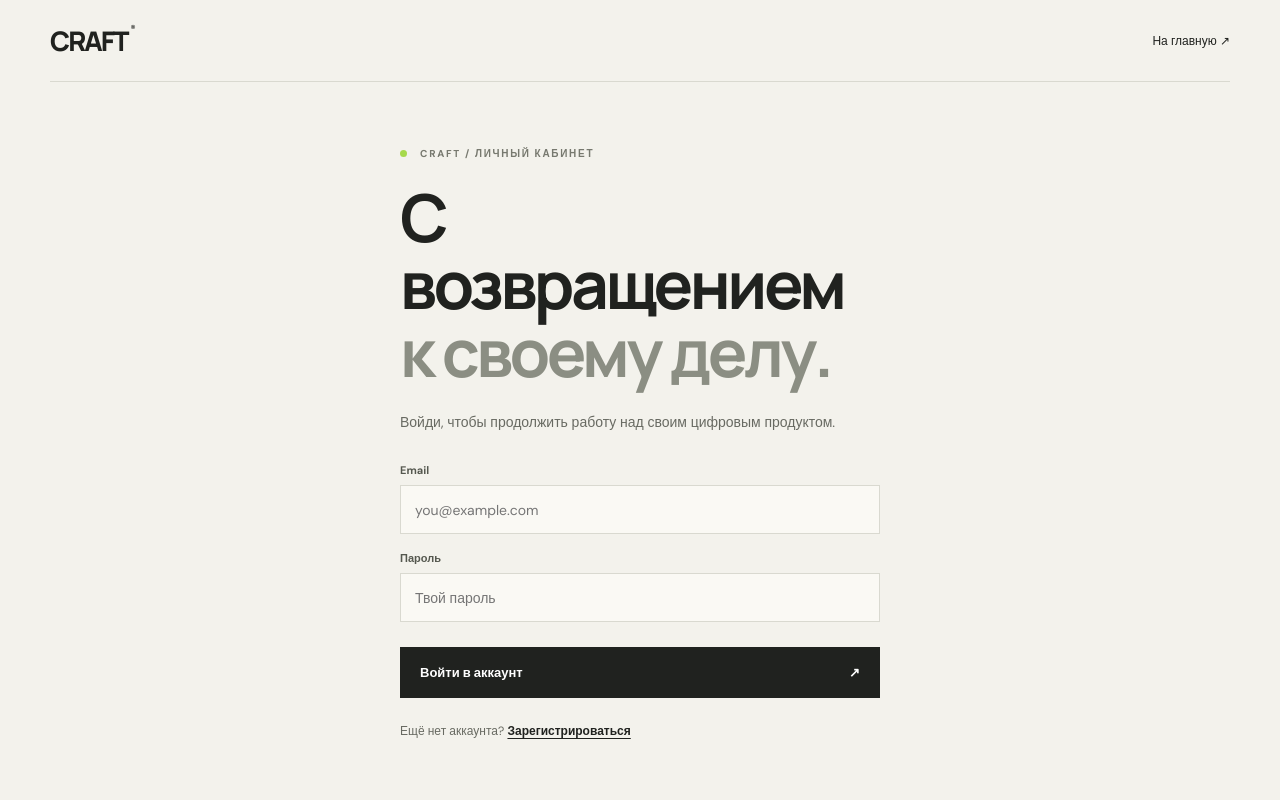
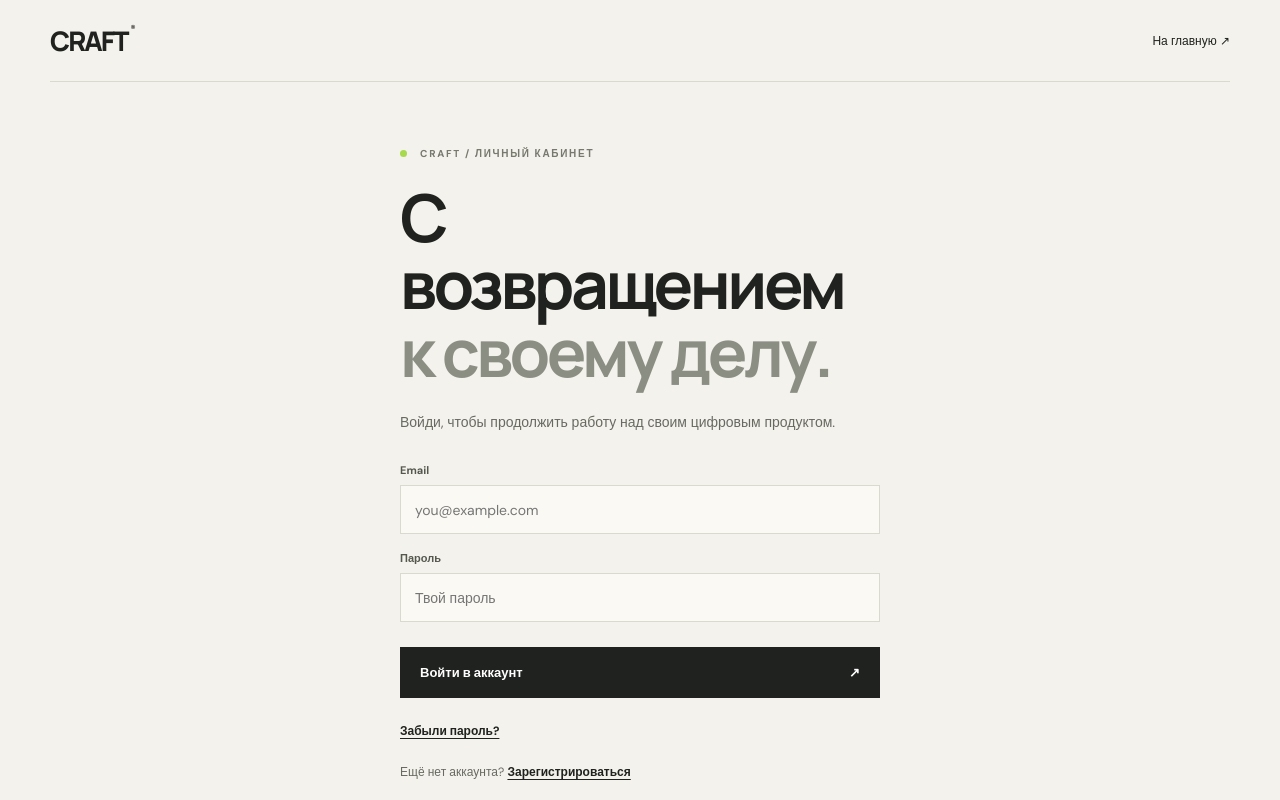
Before and after one commit to v8nwyrwdjs-boop/craft-platform, a Next.js app: page /login in a window 1280 px wide. Built offline with nearby package versions, Linux system fonts and the light colour scheme.

Commit message:
Add password recovery entry point

```diff
--- a/app/login/page.tsx
+++ b/app/login/page.tsx
@@ -6,6 +6,7 @@ const messages: Record<string, string> = {
   validation: "Введи email и пароль.",
   credentials: "Не удалось войти. Проверь email и пароль или подтверди почту.",
   callback: "Ссылка подтверждения недействительна или устарела. Запроси новую.",
+  "reset-session": "Ссылка восстановления истекла. Запроси письмо ещё раз.",
 };
 
 export default async function LoginPage({ searchParams }: { searchParams: { error?: string } }) {
@@ -23,6 +24,7 @@ export default async function LoginPage({ searchParams }: { searchParams: { erro
           <label>Пароль<input name="password" type="password" autoComplete="current-password" placeholder="Твой пароль" required /></label>
           <button className="button button-dark auth-submit" type="submit">Войти в аккаунт <span>↗</span></button>
         </form>
+        <p className="auth-switch"><Link href="/forgot-password">Забыли пароль?</Link></p>
         <p className="auth-switch">Ещё нет аккаунта? <Link href="/register">Зарегистрироваться</Link></p>
       </section>
     </main>
```
